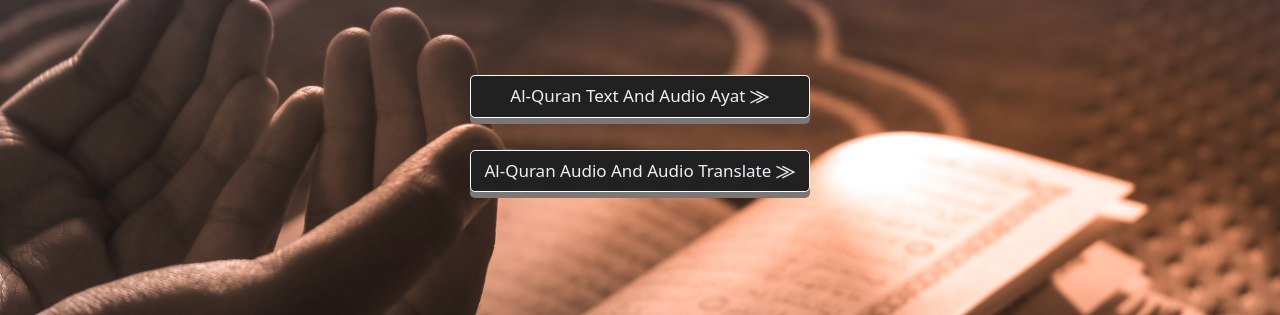
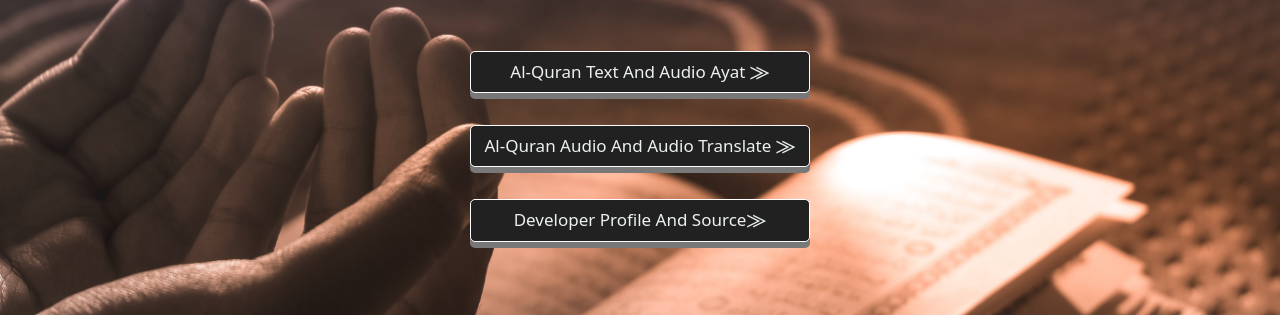
Before and after one commit to MDF05/Al-Quran-ID, a plain HTML site: page index.html in a window 1280 px wide. Shown: the part 138-453 px from the top of the page. Drawn offline with nearby package versions, Linux system fonts and the light colour scheme; a web font is replaced by a local one.

Commit message:
fitur dev page menu

```diff
--- a/index.html
+++ b/index.html
@@ -73,6 +73,11 @@
                         <h3 class="button">Al-Quran Audio And Audio Translate ⨠</h3>
                     </a>
                 </div>
+                <div class="col-sm-12 text-center pt-4 d-grid justify-content-center align-items-center">
+                    <a class="text-decoration-none " href="page-dev/dev.html">
+                        <h3 class="button">Developer Profile And Source⨠</h3>
+                    </a>
+                </div>
             </div>
             <div class=" col-sm-12 mt-5 pt-5 py-5">
                 <h1 class="text-center ayat-hadist">اقرؤو۟ا القرآن فإنه يأتي يوم القيامة شفيعًا لأصحابه</h1>
```
Also changed, not shown: manifest.json.
